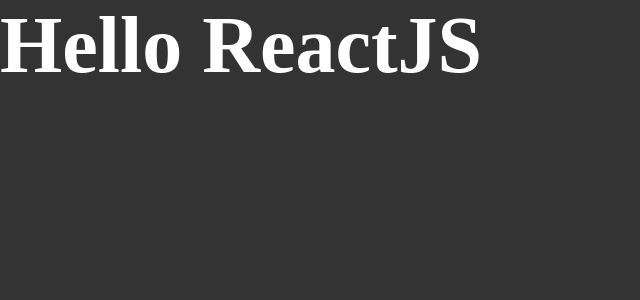
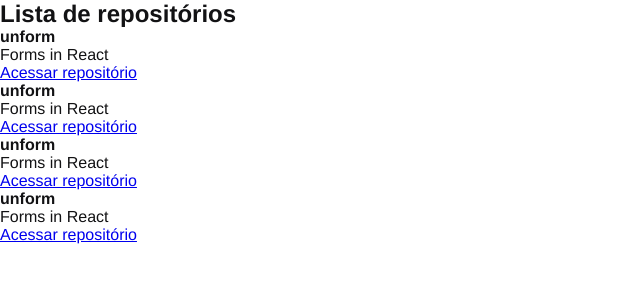
Before and after one commit to danielcbranco/start, a React app: page / in a window 1280 px wide. Shown: the top 300 px of the page, without its empty margins (0-640 px from the left). Built offline with nearby package versions, Linux system fonts and the light colour scheme.

Commit message:
setimo commit

```diff
--- a/src/App.jsx
+++ b/src/App.jsx
@@ -1,5 +1,6 @@
+import { RepositoryList } from './components/RepositoryList';
 import './styles/global.scss';
 
 export function App() {
-  return <h1>Hello ReactJS</h1>
+  return <RepositoryList />
 }
--- /dev/null
+++ b/src/components/RepositoryItem.jsx
@@ -0,0 +1,12 @@
+export function RepositoryItem(props) {
+  return (
+    <li>
+      <strong>{props.repository.name ?? 'Default'}</strong>
+      <p>{props.repository.description}</p>
+
+      <a href={props.repository.link}>
+        Acessar repositório
+      </a>
+    </li>
+  )
+}
--- /dev/null
+++ b/src/components/RepositoryList.jsx
@@ -0,0 +1,22 @@
+import { RepositoryItem } from "./RepositoryItem"
+
+const repository = {
+  name: 'unform',
+  description: 'Forms in React',
+  link: 'https://gihub.com/unform/unform'
+}
+
+export function RepositoryList() {
+  return (
+    <section className="repository-list">
+      <h1>Lista de repositórios</h1>
+
+      <ul>
+        <RepositoryItem repository={repository} />
+        <RepositoryItem repository={repository} />
+        <RepositoryItem repository={repository} />
+        <RepositoryItem repository={repository} />
+      </ul>
+    </section>
+  );
+}
--- a/src/styles/global.scss
+++ b/src/styles/global.scss
@@ -5,11 +5,6 @@
 }
 
 body {
-  font: Arial, Helvetica, sans-serif;
-  background: #333;
-  color: #FFF;
-
-  h1 {
-    font-size: 80px;
-  }
+  font: 16px "Helvetica Neue", Arial, sans-serif;
+  color: #121214;
 }
```
